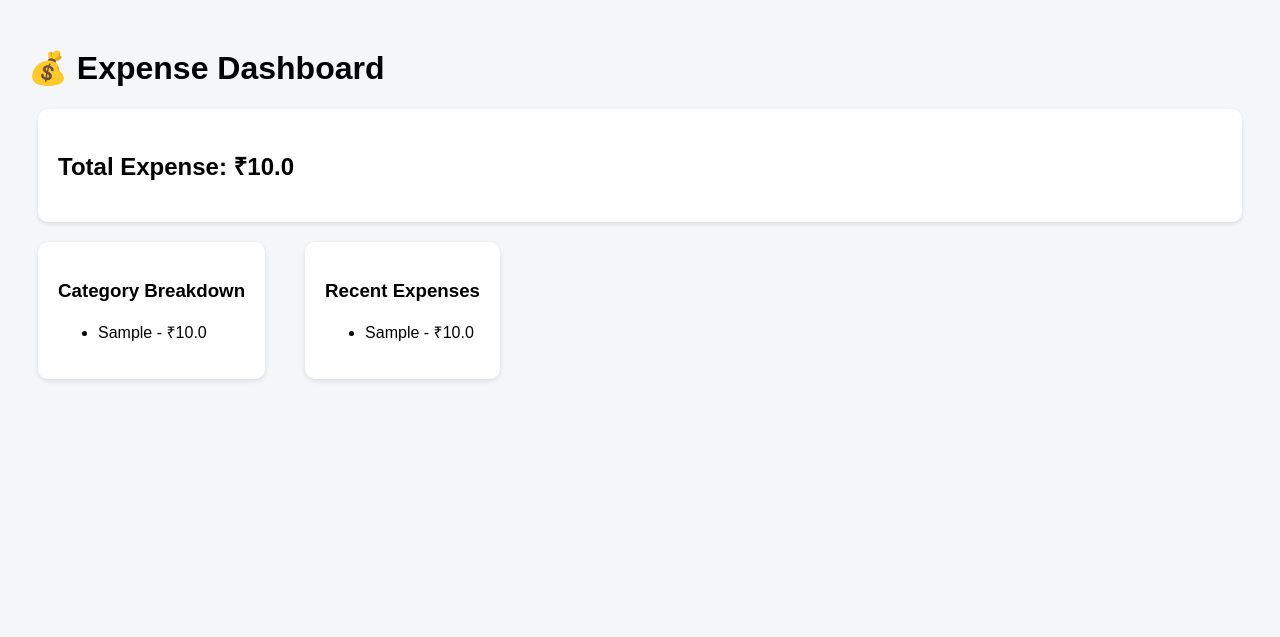
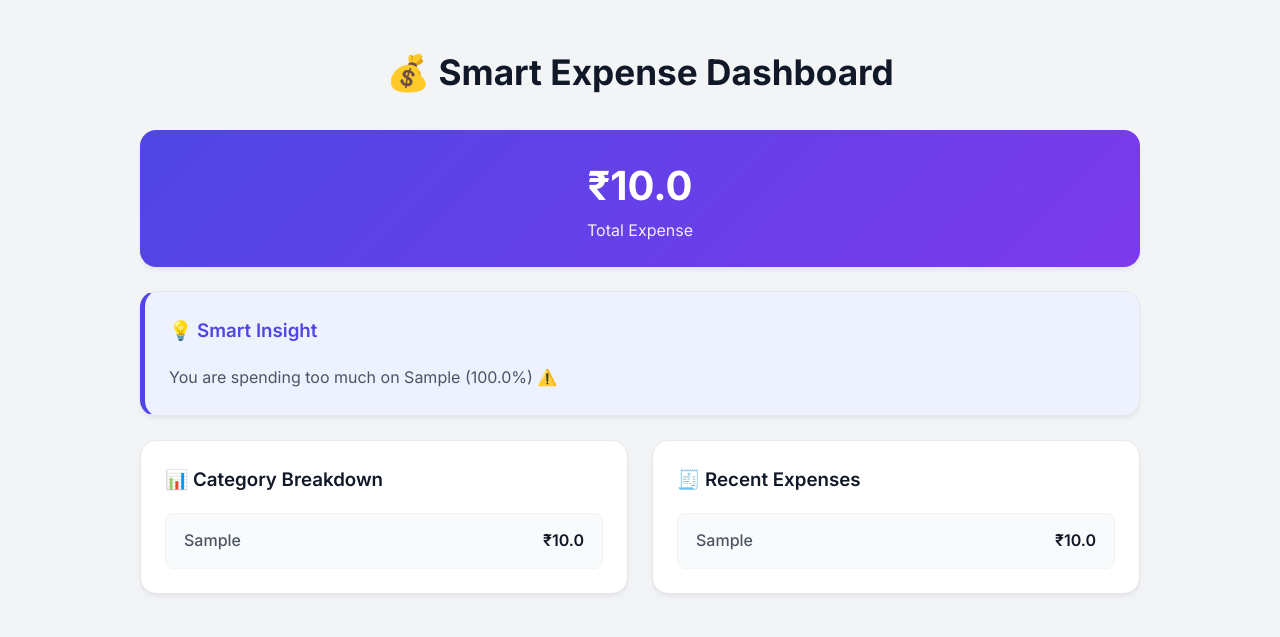
Before and after one commit to ajay160380/-smart-expense-coach, a Django app: page / in a window 1280 px wide. Shown: the top 637 px of the page. Run offline with Django 5.2, Linux system fonts and the light colour scheme; tables that the repository leaves empty hold one stand-in row (values such as "Sample post").

Commit message:
Enhanced dashboard UI with insight section

```diff
--- a/tracker/templates/tracker/dashboard.html
+++ b/tracker/templates/tracker/dashboard.html
@@ -1,51 +1,195 @@
 <!DOCTYPE html>
-<html>
+<html lang="en">
 <head>
-    <title>Dashboard</title>
+    <meta charset="UTF-8">
+    <meta name="viewport" content="width=device-width, initial-scale=1.0">
+    <title>Smart Expense Coach</title>
+    <link href="https://fonts.googleapis.com/css2?family=Inter:wght@400;500;600;700&display=swap" rel="stylesheet">
+
     <style>
+        /* CSS Variables for consistent theming */
+        :root {
+            --primary-gradient: linear-gradient(135deg, #4F46E5, #7C3AED);
+            --bg-color: #F3F4F6;
+            --card-bg: #FFFFFF;
+            --text-main: #111827;
+            --text-secondary: #4B5563;
+            --insight-bg: #EEF2FF;
+            --insight-border: #4F46E5;
+            --border-radius: 16px;
+            --transition: all 0.3s ease;
+        }
+
         body {
-            font-family: Arial;
-            background: #f4f6f8;
+            font-family: 'Inter', sans-serif;
+            background-color: var(--bg-color);
+            color: var(--text-main);
+            margin: 0;
             padding: 20px;
+            line-height: 1.6;
         }
+
+        .dashboard-container {
+            max-width: 1000px;
+            margin: 0 auto;
+        }
+
+        h1 {
+            text-align: center;
+            font-weight: 700;
+            color: var(--text-main);
+            margin-bottom: 30px;
+            font-size: 2.2rem;
+        }
+
+        h2, h3 {
+            margin-top: 0;
+            font-weight: 600;
+        }
+
+        /* Reusable Card Styling */
         .card {
-            background: white;
-            padding: 20px;
-            margin: 10px;
-            border-radius: 10px;
-            box-shadow: 0 2px 5px rgba(0,0,0,0.1);
+            background: var(--card-bg);
+            padding: 24px;
+            margin-bottom: 24px;
+            border-radius: var(--border-radius);
+            box-shadow: 0 4px 6px -1px rgba(0, 0, 0, 0.05), 0 2px 4px -1px rgba(0, 0, 0, 0.03);
+            border: 1px solid #E5E7EB;
+            transition: var(--transition);
         }
-        .flex {
+
+        .card:hover {
+            transform: translateY(-3px);
+            box-shadow: 0 10px 15px -3px rgba(0, 0, 0, 0.1), 0 4px 6px -2px rgba(0, 0, 0, 0.05);
+        }
+
+        /* Specific Card Styles */
+        .card-total {
+            background: var(--primary-gradient);
+            color: white;
+            text-align: center;
+            border: none;
+        }
+
+        .card-total h2 {
+            font-size: 2.5rem;
+            margin-bottom: 0;
+            font-weight: 700;
+        }
+
+        .card-insight {
+            background: var(--insight-bg);
+            border-left: 5px solid var(--insight-border);
+        }
+
+        .card-insight h3 {
+            color: var(--insight-border);
             display: flex;
-            gap: 20px;
+            align-items: center;
+            gap: 8px;
+        }
+
+        .card-insight p {
+            color: var(--text-secondary);
+            margin-bottom: 0;
+        }
+
+        /* Grid Layout for lists */
+        .grid-container {
+            display: grid;
+            grid-template-columns: repeat(auto-fit, minmax(320px, 1fr));
+            gap: 24px;
+        }
+
+        /* List Styling */
+        ul {
+            list-style-type: none;
+            padding: 0;
+            margin: 0;
+        }
+
+        li {
+            background: #F9FAFB;
+            padding: 14px 18px;
+            margin-bottom: 10px;
+            border-radius: 8px;
+            display: flex;
+            justify-content: space-between;
+            align-items: center;
+            border: 1px solid #F3F4F6;
+            font-weight: 500;
+            color: var(--text-secondary);
+            transition: var(--transition);
+        }
+
+        li:hover {
+            background: #F3F4F6;
+            color: var(--text-main);
+        }
+
+        li:last-child {
+            margin-bottom: 0;
+        }
+
+        .amount {
+            font-weight: 600;
+            color: var(--text-main);
+        }
+
+        .empty-state {
+            text-align: center;
+            color: #9CA3AF;
+            font-style: italic;
+            justify-content: center;
         }
     </style>
 </head>
+
 <body>
 
-<h1>💰 Expense Dashboard</h1>
+<div class="dashboard-container">
+    <h1>💰 Smart Expense Dashboard</h1>
+
+    <div class="card card-total">
+        <h2>₹{{ total }}</h2>
+        <p style="margin: 0; opacity: 0.9;">Total Expense</p>
+    </div>
+
+    <div class="card card-insight">
+        <h3>💡 Smart Insight</h3>
+        <p>{{ insight }}</p>
+    </div>
+
+    <div class="grid-container">
 
         <div class="card">
-    <h2>Total Expense: ₹{{ total }}</h2>
-</div>
-
-<div class="flex">
-    <div class="card">
-        <h3>Category Breakdown</h3>
+            <h3>📊 Category Breakdown</h3>
             <ul>
                 {% for category, amount in category_data.items %}
-                <li>{{ category }} - ₹{{ amount }}</li>
+                    <li>
+                        <span class="category-name">{{ category }}</span>
+                        <span class="amount">₹{{ amount }}</span>
+                    </li>
+                {% empty %}
+                    <li class="empty-state">No data yet</li>
                 {% endfor %}
             </ul>
         </div>
 
         <div class="card">
-        <h3>Recent Expenses</h3>
+            <h3>🧾 Recent Expenses</h3>
             <ul>
                 {% for exp in expenses %}
-                <li>{{ exp.category }} - ₹{{ exp.amount }}</li>
+                    <li>
+                        <span class="expense-name">{{ exp.category }}</span>
+                        <span class="amount">₹{{ exp.amount }}</span>
+                    </li>
+                {% empty %}
+                    <li class="empty-state">No expenses added</li>
                 {% endfor %}
             </ul>
+        </div>
+
     </div>
 </div>
 
--- a/tracker/views.py
+++ b/tracker/views.py
@@ -13,10 +13,25 @@ def dashboard(request):
         else:
             category_data[exp.category] = exp.amount
 
+    # 🔥 SMART INSIGHT LOGIC
+    insight = ""
+
+    if total > 0:
+        for category, amount in category_data.items():
+            percent = (amount / total) * 100
+
+            if percent > 50:
+                insight = f"You are spending too much on {category} ({percent:.1f}%) ⚠️"
+                break
+
+    if insight == "":
+        insight = "Your spending looks balanced 👍"
+
     context = {
         'total': total,
         'category_data': category_data,
-        'expenses': expenses
+        'expenses': expenses,
+        'insight': insight   # 👈 new
     }
 
     return render(request, 'tracker/dashboard.html', context)
```
Lines whose indentation alone changed are shown as unchanged.
